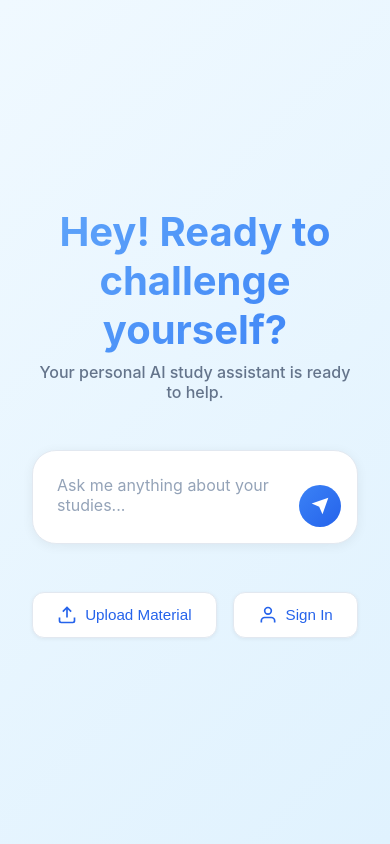
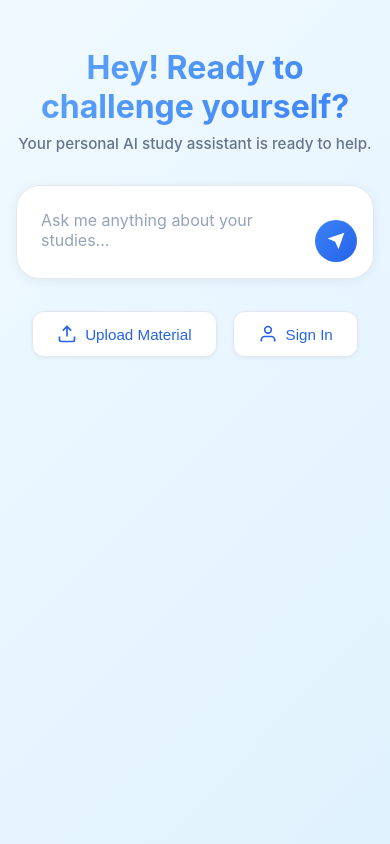
Before and after one commit to ajibua/LearnBuddy, a Django app: page / in a window 390 px wide. Run offline with Django 5.2, Linux system fonts and the light colour scheme.

```diff
--- a/chat_buddy/static/css/landing.css
+++ b/chat_buddy/static/css/landing.css
@@ -8,16 +8,14 @@
 body {
     background: linear-gradient(135deg, #f0f9ff 0%, #e0f2fe 100%);
     min-height: 100vh;
-    display: flex;
-    align-items: center;
-    justify-content: center;
     font-family: -apple-system, BlinkMacSystemFont, 'Segoe UI', Roboto, Oxygen, Ubuntu, Cantarell, sans-serif;
     color: #1e293b;
+    overflow-y: auto;
 }
 
 .landing-container {
     width: 100%;
-    height: 100vh;
+    min-height: 100vh;
     display: flex;
     align-items: center;
     justify-content: center;
@@ -181,15 +179,15 @@ body {
 /* Responsive */
 @media (max-width: 768px) {
     .greeting-text {
-        font-size: 2.5rem;
+        font-size: 2rem;
     }
 
     .subtitle {
-        font-size: 1rem;
+        font-size: 0.95rem;
     }
 
     .content-wrapper {
-        gap: 3rem;
+        gap: 2rem;
     }
 
     .input-box {
@@ -200,4 +198,10 @@ body {
         width: 42px;
         height: 42px;
     }
+
+    .landing-container {
+        padding: 1.5rem 1rem;
+        align-items: flex-start;
+        padding-top: 3rem;
+    }
 }
--- a/chat_buddy/views.py
+++ b/chat_buddy/views.py
@@ -60,7 +60,6 @@ def login_view(request):
 
         if user is not None:
             auth_login(request, user)
-            messages.success(request, f'Welcome back, {user.first_name or user.username}!')
             return redirect('chat')
         else:
             messages.error(request, 'Invalid username/email or password.')
@@ -93,7 +92,6 @@ def signup_view(request):
             # Create user
             user = User.objects.create_user(username=username, email=email, password=password)
             auth_login(request, user)
-            messages.success(request, 'Account created successfully! Welcome to LearnBuddy.')
             return redirect('chat')
 
     return render(request, 'signup.html')
```
Also changed, not shown: db.sqlite3.
